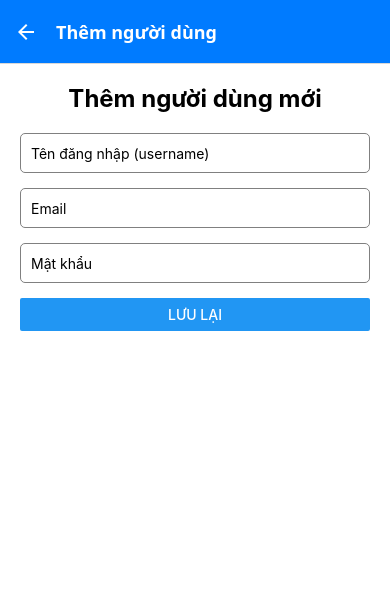
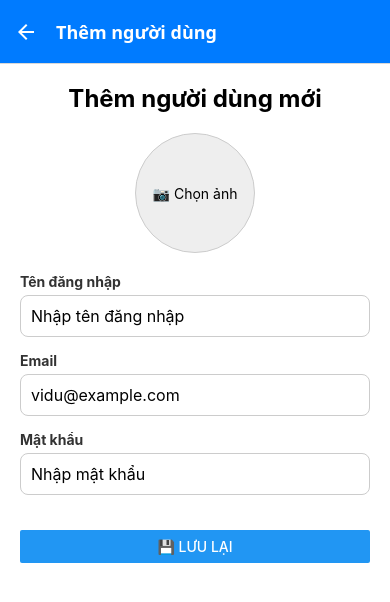
Before and after one commit to longdn81/user-mangagement, a React Native app: screen /AddUser in a window 390 px wide. Shown: the top 602 px of the page. Built offline with nearby package versions, Linux system fonts and the light colour scheme.

Commit message:
update addUser

```diff
--- a/screens/AddUserScreen.tsx
+++ b/screens/AddUserScreen.tsx
@@ -1,21 +1,57 @@
-import React, { useState } from "react";
+import React, { useEffect, useState } from "react";
 import {
   View,
-  Text,
-  TextInput,
+  Text,Image ,
   Button,
   StyleSheet,
   Alert,
+  Platform,
+  TouchableOpacity,
 } from "react-native";
 import { getDatabase, ref, push, set } from "firebase/database";
 import { getApp } from "firebase/app";
+import * as ImagePicker from "expo-image-picker";
+import InputField from "../components/InputField";
+
 
 export default function AddUserScreen({ navigation }: any) {
   const [username, setUsername] = useState("");
   const [email, setEmail] = useState("");
   const [password, setPassword] = useState(""); // Xem cảnh báo bảo mật bên dưới
 
-  const handleSave = async () => {
+  const [image, setImage] = useState<string | null>(null); // State cho URI ảnh
+  const [uploading, setUploading] = useState(false);
+  // Xin quyền truy cập thư viện ảnh
+  useEffect(() => {
+    (async () => {
+      if (Platform.OS !== "web") {
+        const { status } =
+          await ImagePicker.requestMediaLibraryPermissionsAsync();
+        if (status !== "granted") {
+          Alert.alert(
+            "Xin lỗi",
+            "Chúng tôi cần quyền truy cập thư viện ảnh để bạn có thể chọn ảnh."
+          );
+        }
+      }
+    })();
+  }, []);
+
+  // Hàm chọn ảnh
+  const pickImage = async () => {
+    const result = await ImagePicker.launchImageLibraryAsync({
+      mediaTypes: ImagePicker.MediaTypeOptions.Images,
+      allowsEditing: true,
+      aspect: [1, 1],
+      quality: 0.8,
+    });
+
+    if (!result.canceled) {
+      setImage(result.assets[0].uri);
+    }
+  };
+  // Hàm
+  async function handleSave() {
     // Kiểm tra xem các trường có bị trống không
     if (!username || !email || !password) {
       Alert.alert("Lỗi", "Vui lòng nhập đầy đủ thông tin.");
@@ -23,24 +59,58 @@ export default function AddUserScreen({ navigation }: any) {
     }
 
     try {
+      setUploading(true); // Bắt đầu loading
+      let finalImageUrl: string | null = null;
+
+      //  Upload ảnh lên Cloudinary NẾU người dùng đã chọn
+      if (image) {
+
+         const CLOUDINARY_CLOUD_NAME = "dcmlb1cto" ;
+        const CLOUDINARY_UPLOAD_PRESET = "user-management";
+
+        const apiUrl = `https://api.cloudinary.com/v1_1/${CLOUDINARY_CLOUD_NAME}/image/upload`;
+        const formData = new FormData();
+
+        formData.append("file", {
+          uri: image,
+          type: "image/jpeg",
+          name: `profile_${Date.now()}.jpg`,
+        } as any);
+        formData.append("upload_preset", CLOUDINARY_UPLOAD_PRESET);
+
+        const response = await fetch(apiUrl, {
+          method: "POST",
+          body: formData,
+          headers: {
+            "Content-Type": "multipart/form-data",
+          },
+        });
+
+        const data = await response.json();
+        if (data.secure_url) {
+          finalImageUrl = data.secure_url;
+        } else {
+          throw new Error("Upload lên Cloudinary thất bại");
+        }
+      } // Kết thúc upload
+
+      //  Lưu dữ liệu (bao gồm cả URL ảnh) vào Firebase
       const db = getDatabase(getApp());
 
-      // 1. Trỏ đến node "users" (rất quan trọng)
       const usersListRef = ref(db, "/");
-
-      // 2. Dùng push() để tạo một tham chiếu MỚI với ID duy nhất
       const newUserRef = push(usersListRef);
 
-      // 3. Chuẩn bị dữ liệu người dùng mới
       const newUserData = {
         username: username,
         email: email,
-        password: password, // Xem cảnh báo bảo mật
-        deleted: false, // Mặc định khi tạo mới
+        password: password,
+        deleted: false,
+        image: finalImageUrl, // Thêm URL ảnh vào đây
       };
 
-      // 4. Dùng set() để LƯU dữ liệu vào tham chiếu MỚI đó
       await set(newUserRef, newUserData);
+
+      setUploading(false);
 
       Alert.alert("Thành công", "Đã thêm người dùng mới!");
 
@@ -51,38 +121,57 @@ export default function AddUserScreen({ navigation }: any) {
       console.error("Lỗi khi thêm người dùng:", error);
       Alert.alert("Lỗi", "Không thể thêm người dùng.");
     }
-  };
+  }
 
   return (
     <View style={styles.container}>
       <Text style={styles.title}>Thêm người dùng mới</Text>
 
-      <TextInput
-        style={styles.input}
-        placeholder="Tên đăng nhập (username)"
+      {/* Vùng chọn ảnh */}
+      <TouchableOpacity onPress={pickImage} style={styles.avatarContainer}>
+        {image ? (
+          <Image source={{ uri: image }} style={styles.avatar} />
+        ) : (
+          <View style={styles.avatarPlaceholder}>
+            <Text>📷 Chọn ảnh</Text>
+          </View>
+        )}
+      </TouchableOpacity>
+
+      {/* Dùng InputField cho nhất quán */}
+      <InputField
+        label="Tên đăng nhập"
         value={username}
         onChangeText={setUsername}
+        placeholder="Nhập tên đăng nhập"
       />
-      <TextInput
-        style={styles.input}
-        placeholder="Email"
+      <InputField
+        label="Email"
         value={email}
         onChangeText={setEmail}
+        placeholder="vidu@example.com"
         keyboardType="email-address"
         autoCapitalize="none"
       />
-      <TextInput
-        style={styles.input}
-        placeholder="Mật khẩu"
+      <InputField
+        label="Mật khẩu"
         value={password}
         onChangeText={setPassword}
-        secureTextEntry // Ẩn mật khẩu
+        placeholder="Nhập mật khẩu"
+        secure
       />
 
-      <Button title="Lưu lại" onPress={handleSave} />
+      <View style={{ marginTop: 20 }}>
+        <Button
+          title={uploading ? "⏳ Đang tải lên..." : "💾 Lưu lại"}
+          onPress={handleSave}
+          disabled={uploading}
+        />
+      </View>
     </View>
   );
 }
+
 
 const styles = StyleSheet.create({
   container: {
@@ -96,12 +185,24 @@ const styles = StyleSheet.create({
     textAlign: "center",
     marginBottom: 20,
   },
-  input: {
-    height: 40,
-    borderColor: "gray",
+
+  avatarContainer: {
+    alignSelf: "center",
+    marginBottom: 20,
+  },
+  avatar: {
+    width: 120,
+    height: 120,
+    borderRadius: 60,
+  },
+  avatarPlaceholder: {
+    width: 120,
+    height: 120,
+    borderRadius: 60,
+    backgroundColor: "#eee",
+    alignItems: "center",
+    justifyContent: "center",
     borderWidth: 1,
-    borderRadius: 5,
-    paddingHorizontal: 10,
-    marginBottom: 15,
+    borderColor: "#ccc",
   },
 });
```
Also changed, not shown: firebaseConfig.ts (+3 -4 lines).
